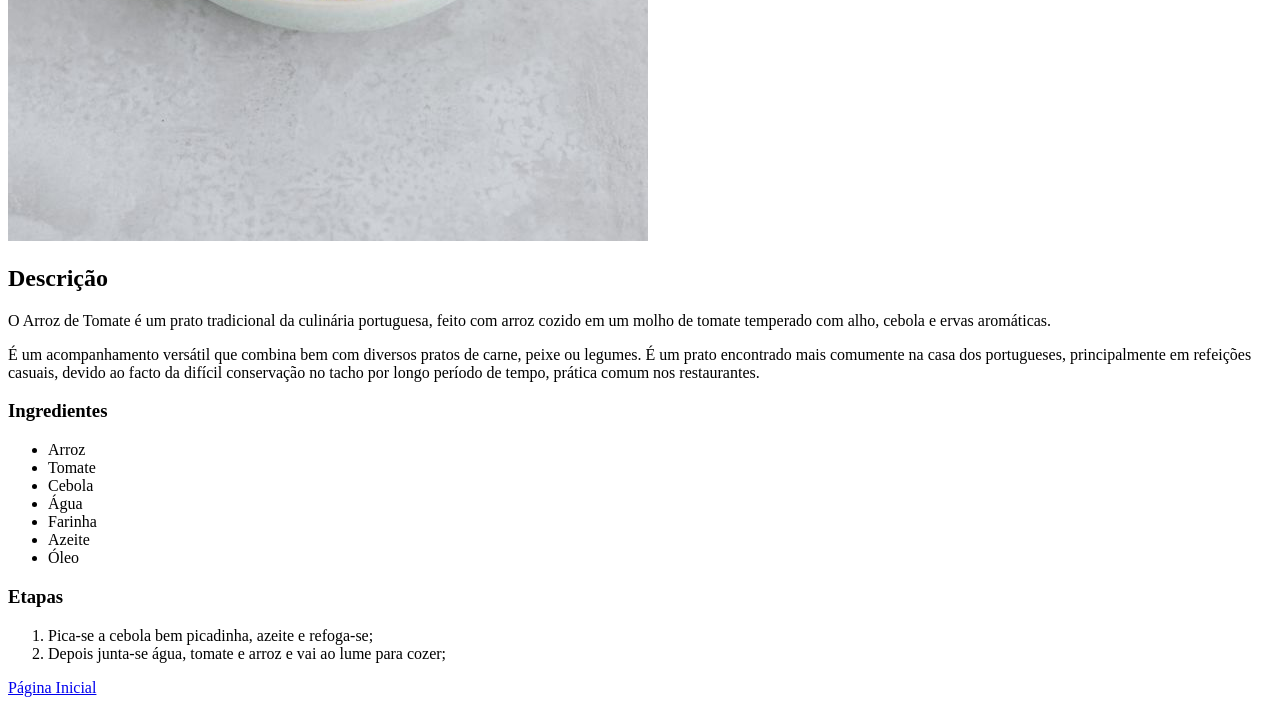
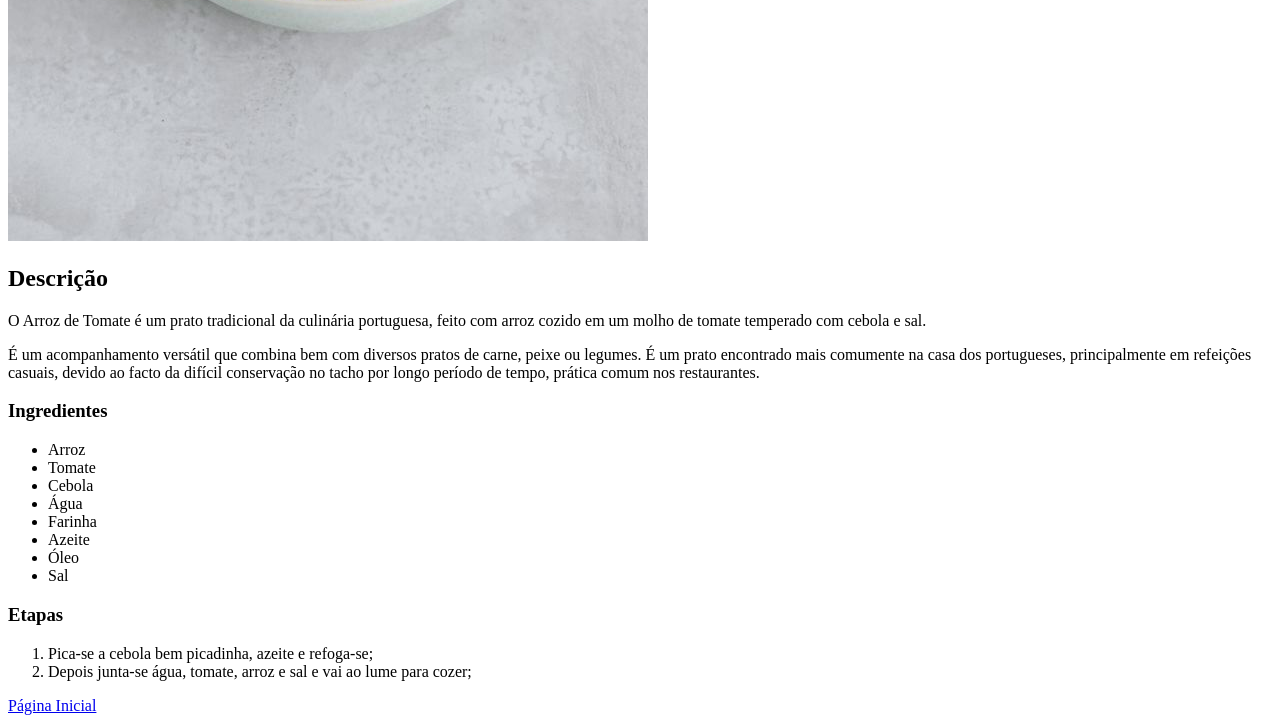
Before and after one commit to marqquees/odin-recipes, a plain HTML site: page recipes/arroz-de-tomate.html in a window 1280 px wide. Shown: the part 799-1522 px from the top of the page. Drawn offline with Linux system fonts and the light colour scheme.

Commit message:
Correction to the Tomato Rice Recipe
Salt has been added to the list of ingredients for the Tomato Rice recipe.
In addition, the preparation step has been updated to include adding salt to the mixture of water,
tomatoes and rice before placing it on the hob.

```diff
--- a/recipes/arroz-de-tomate.html
+++ b/recipes/arroz-de-tomate.html
@@ -10,7 +10,7 @@
     <img src="img/arroz-de-tomate.jpg" alt="Arroz de Tomate">
 
     <h2>Descrição</h2>
-    <p>O Arroz de Tomate é um prato tradicional da culinária portuguesa, feito com arroz cozido em um molho de tomate temperado com alho, cebola e ervas aromáticas.</p>
+    <p>O Arroz de Tomate é um prato tradicional da culinária portuguesa, feito com arroz cozido em um molho de tomate temperado com cebola e sal.</p>
     <p>É um acompanhamento versátil que combina bem com diversos pratos de carne, peixe ou legumes. É um prato encontrado mais comumente na casa dos portugueses, principalmente em refeições casuais, devido ao facto da difícil conservação no tacho por longo período de tempo, prática comum nos restaurantes.</p>
 
     <h3>Ingredientes</h3>
@@ -22,12 +22,13 @@
         <li>Farinha</li>
         <li>Azeite</li>
         <li>Óleo</li>
+        <li>Sal</li>
     </ul>
 
     <h3>Etapas</h3>
     <ol>
         <li>Pica-se a cebola bem picadinha, azeite e refoga-se;</li>
-        <li>Depois junta-se água, tomate e arroz e vai
+        <li>Depois junta-se água, tomate, arroz e sal e vai
         ao lume para cozer;</li>
     </ol>
 
```
